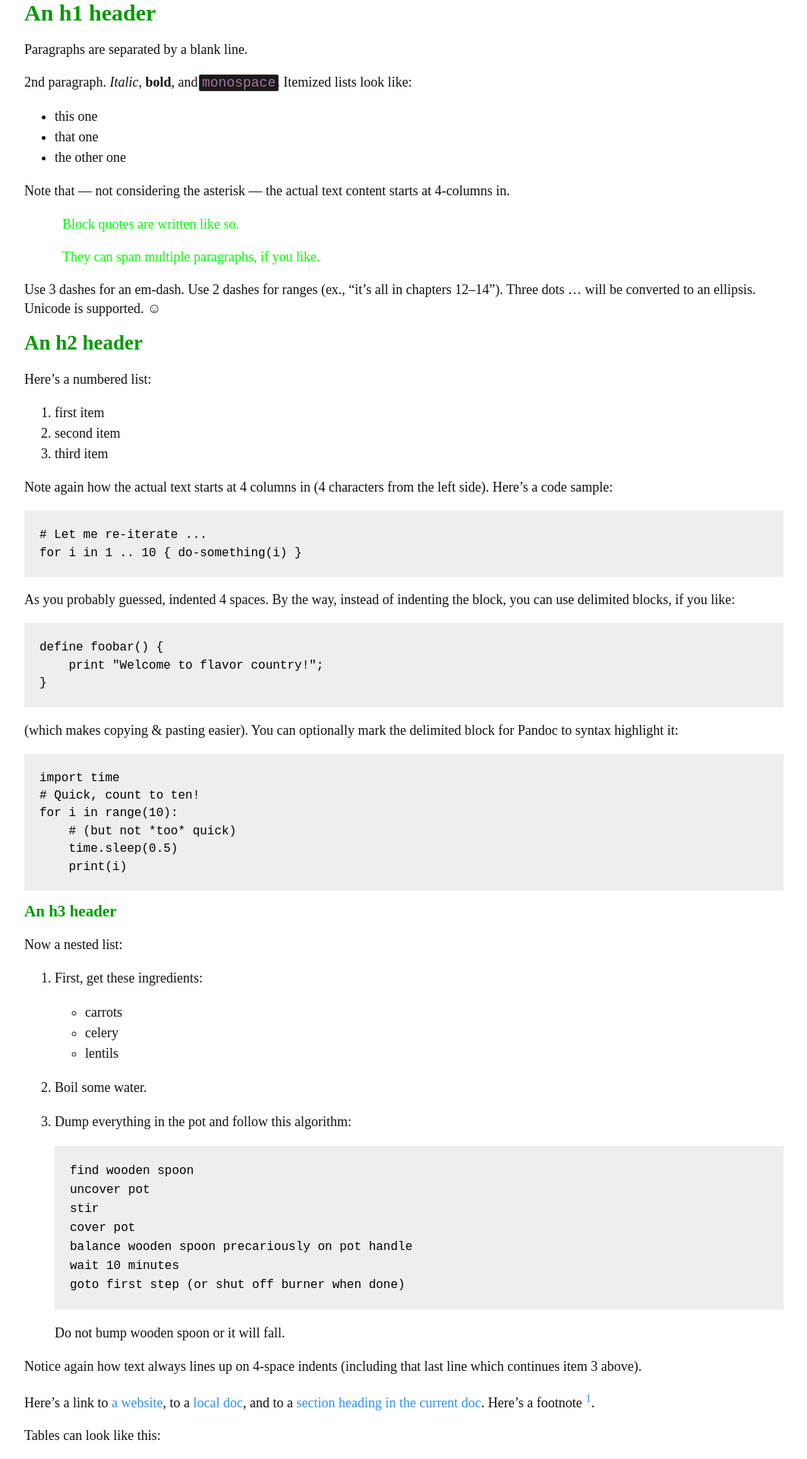
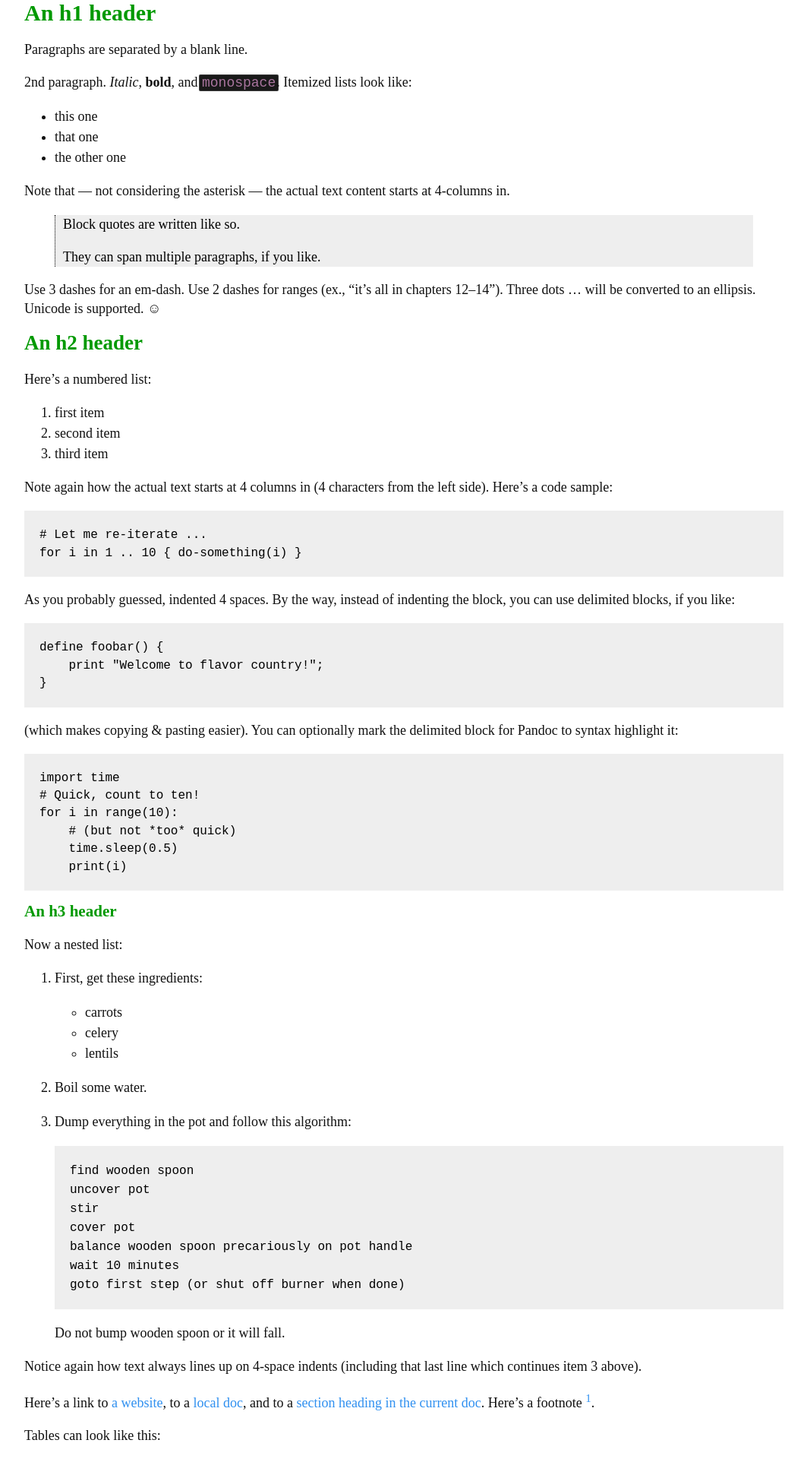
Before and after one commit to profphillips/wikibasics, a Jekyll site: the page built from test.md, in a window 1280 px wide. Shown: the top 1920 px of the page at 76% size, without its empty margins (108-1171 px from the left). Built offline with Jekyll 4.4.1, drawn with Linux system fonts in a browser that asks for light colours; our own code applies the rules of GitHub Pages for plain Markdown files.

Commit message:
Update style.scss

```diff
--- a/assets/css/style.scss
+++ b/assets/css/style.scss
@@ -18,6 +18,9 @@ $pre-font-family: 'Terminal, monospace';
 $link-color: #3090f0;
 
 $blockquote-color: #0f0;
+$blockquote-background: #eee;
+$blockquote-foreground: #000;
+$blockquote-font-family: 'Terminal, monospace';
 
 body {
   margin: 0;
@@ -69,14 +72,11 @@ dt {
   font-weight: bold;
 }
 
-ul li {
-  // list-style-image:url('../images/bullet.png');
-}
-
 blockquote {
-  color: $blockquote-color;
+  color: $blockquote-foreground;
+  background: $blockquote-background;
   padding-left: 10px;
- // border-left: 1px dotted $blockquote-border;
+  border-left: 1px dotted;
 }
 
 pre {
```
